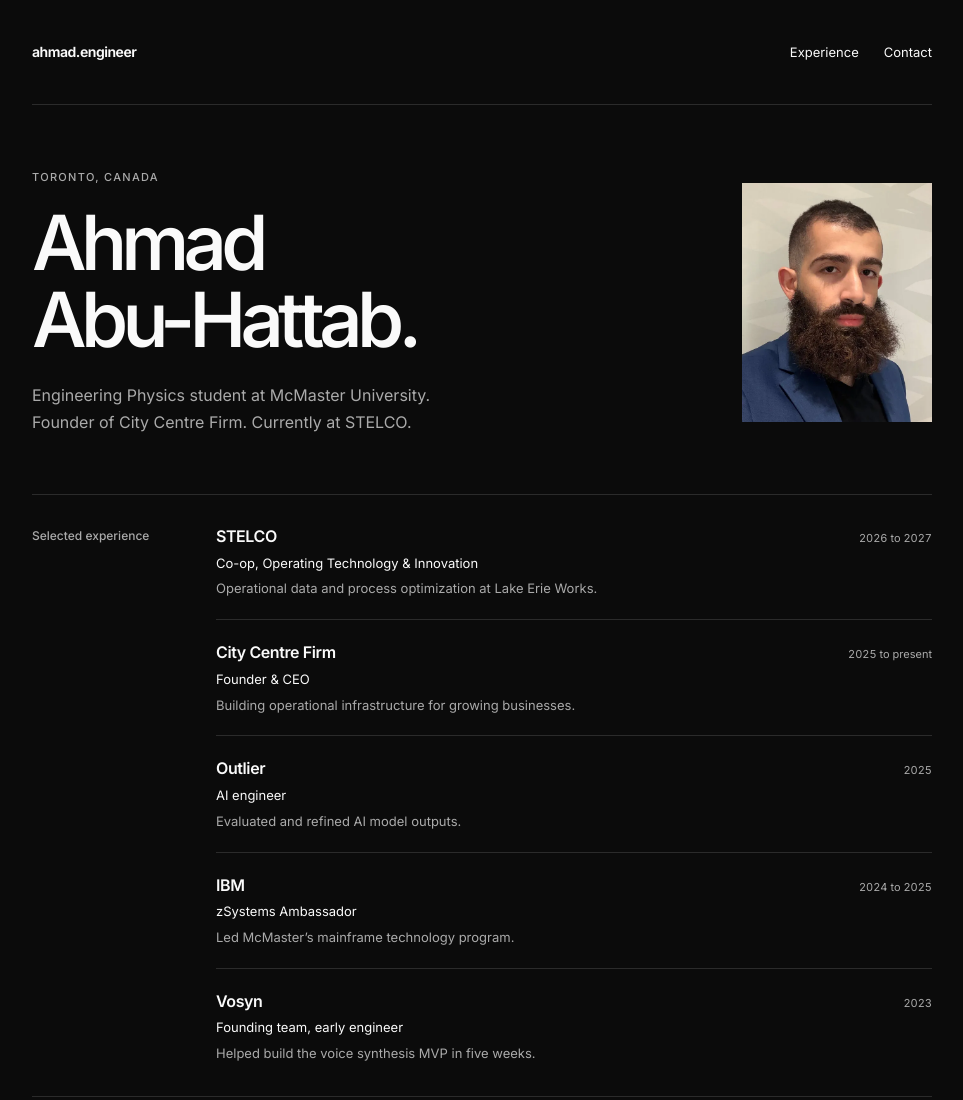
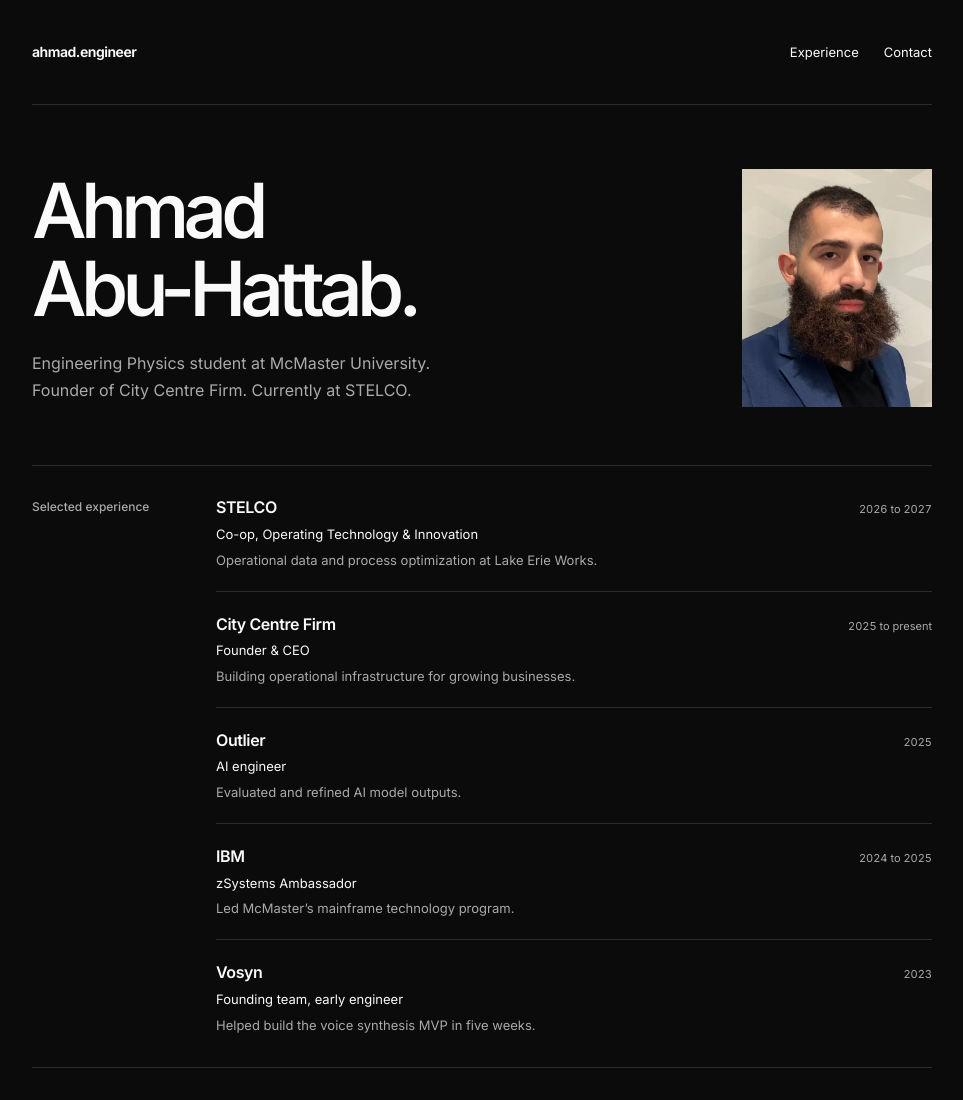
Before and after one commit to ahmadabuhattab/ahmad.engineer, a website: page public/index.html in a window 1280 px wide. Shown: the top 1100 px of the page, without its empty margins (158-1121 px from the left). Drawn offline with Linux system fonts and the light colour scheme.

Commit message:
Remove Toronto, Canada eyebrow from homepage

```diff
--- a/public/index.html
+++ b/public/index.html
@@ -47,7 +47,6 @@
     <main id="main" tabindex="-1">
       <section class="intro" id="about" aria-labelledby="name">
         <div class="intro-copy">
-          <p class="eyebrow">Toronto, Canada</p>
           <h1 id="name"><span>Ahmad</span><span>Abu-Hattab.</span></h1>
           <p>Engineering Physics student at McMaster University. Founder of City Centre Firm. Currently at STELCO.</p>
         </div>
```
